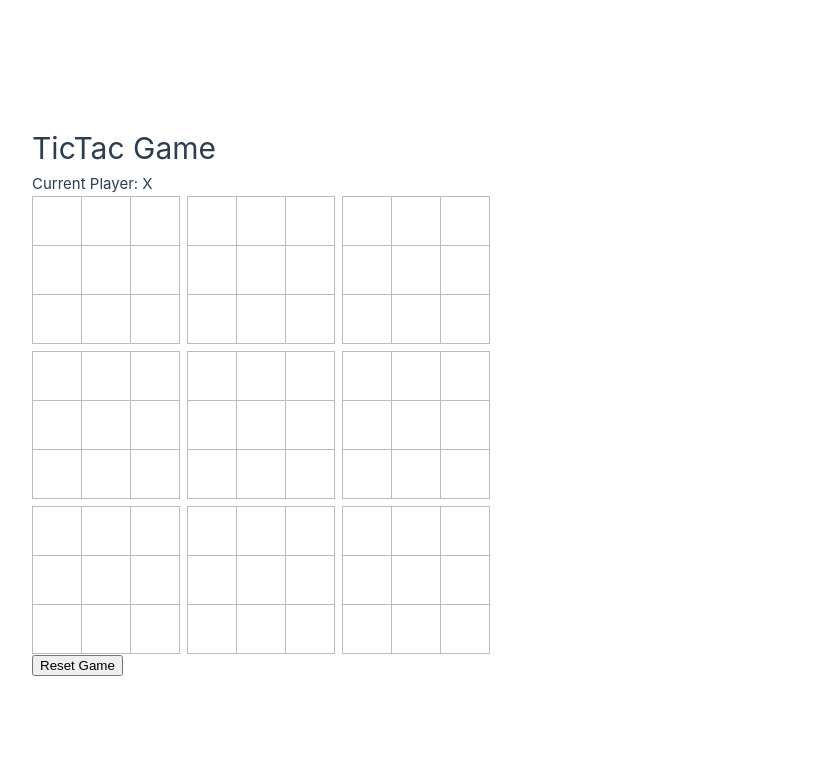
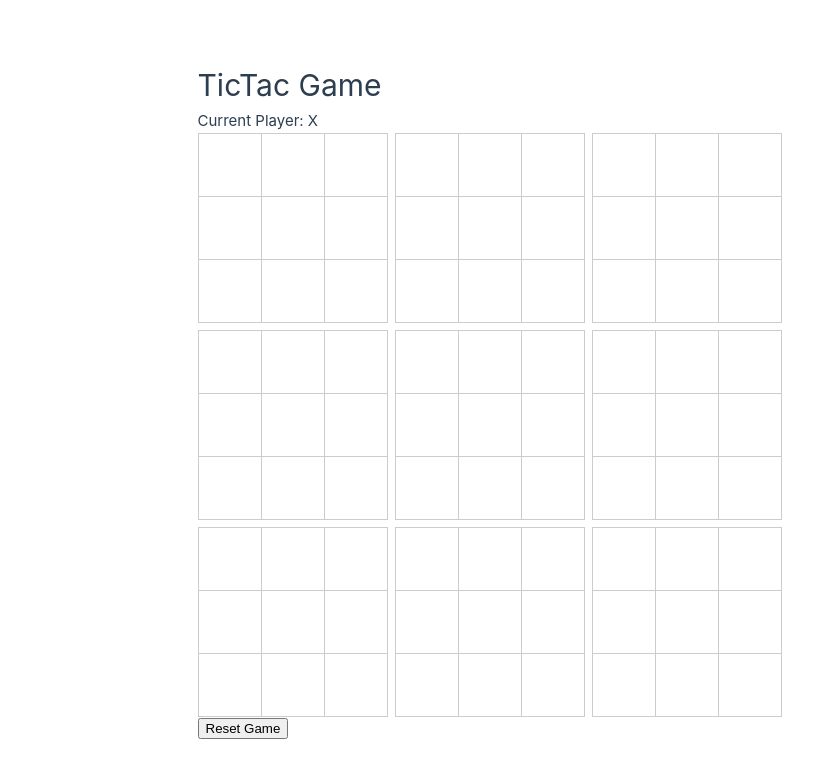
Before and after one commit to vkarchevskyi/tic-tac-toe, a Vue app: page / in a window 1280 px wide. Shown: the top 778 px of the page, without its empty margins (151-964 px from the left). Built offline with nearby package versions, Linux system fonts and the light colour scheme.

Commit message:
feat: add adaptive design for game field.

```diff
--- a/src/assets/main.css
+++ b/src/assets/main.css
@@ -1,4 +1,9 @@
 @import './base.css';
+
+body {
+  display: flex;
+  place-items: center;
+}
 
 #app {
   max-width: 1280px;
@@ -22,14 +27,7 @@ a,
 }
 
 @media (min-width: 1024px) {
-  body {
-    display: flex;
-    place-items: center;
-  }
-
   #app {
-    display: grid;
-    grid-template-columns: 1fr 1fr;
     padding: 0 2rem;
   }
 }
--- a/src/components/GameField.vue
+++ b/src/components/GameField.vue
@@ -20,7 +20,6 @@ defineEmits<{
             'cell-x': cell === 'X',
             'cell-o': cell === 'O',
           }"
-          :disabled="cell !== null"
           @click="$emit('playMove', smallBoardIndex, rowIndex, cellIndex)"
         >
           {{ cell }}
@@ -33,8 +32,9 @@ defineEmits<{
 <style scoped>
 .board-wrapper {
   display: grid;
-  grid-template-columns: 1fr 1fr 1fr;
+  grid-template-columns: repeat(3, 1fr);
   gap: 0.5rem;
+  width: 100%;
 }
 
 .row {
@@ -42,33 +42,45 @@ defineEmits<{
 }
 
 .cell {
-  width: 50px;
-  height: 50px;
+  width: 4rem;
+  height: 4rem;
+  font-size: 4rem;
+
   float: left;
   margin-right: -1px;
   margin-bottom: -1px;
-  line-height: 50px;
-  text-align: center;
-  border: 1px solid #bbb;
+  border: 1px solid #ccc;
   cursor: pointer;
-  font-size: 40px;
+  flex-shrink: 1;
+  display: flex;
+  justify-content: center;
+  align-items: center;
+  background-color: inherit;
+}
+
+@media screen and (max-width: 667px) {
+  .cell {
+    width: 9vw;
+    height: 9vw;
+    font-size: 9vw;
+  }
+}
+
+@media screen and (max-width: 376px) {
+  .cell {
+    width: 8vw;
+    height: 8vw;
+    font-size: 8vw;
+  }
 }
 
 .cell-x {
   color: #f00;
+  cursor: not-allowed;
 }
 
 .cell-o {
   color: #00f;
-}
-
-button {
-  margin-top: 20px;
-  font-size: 16px;
-  padding: 10px;
-  border-radius: 5px;
-  background-color: #ccc;
-  border: none;
-  cursor: pointer;
+  cursor: not-allowed;
 }
 </style>
```
